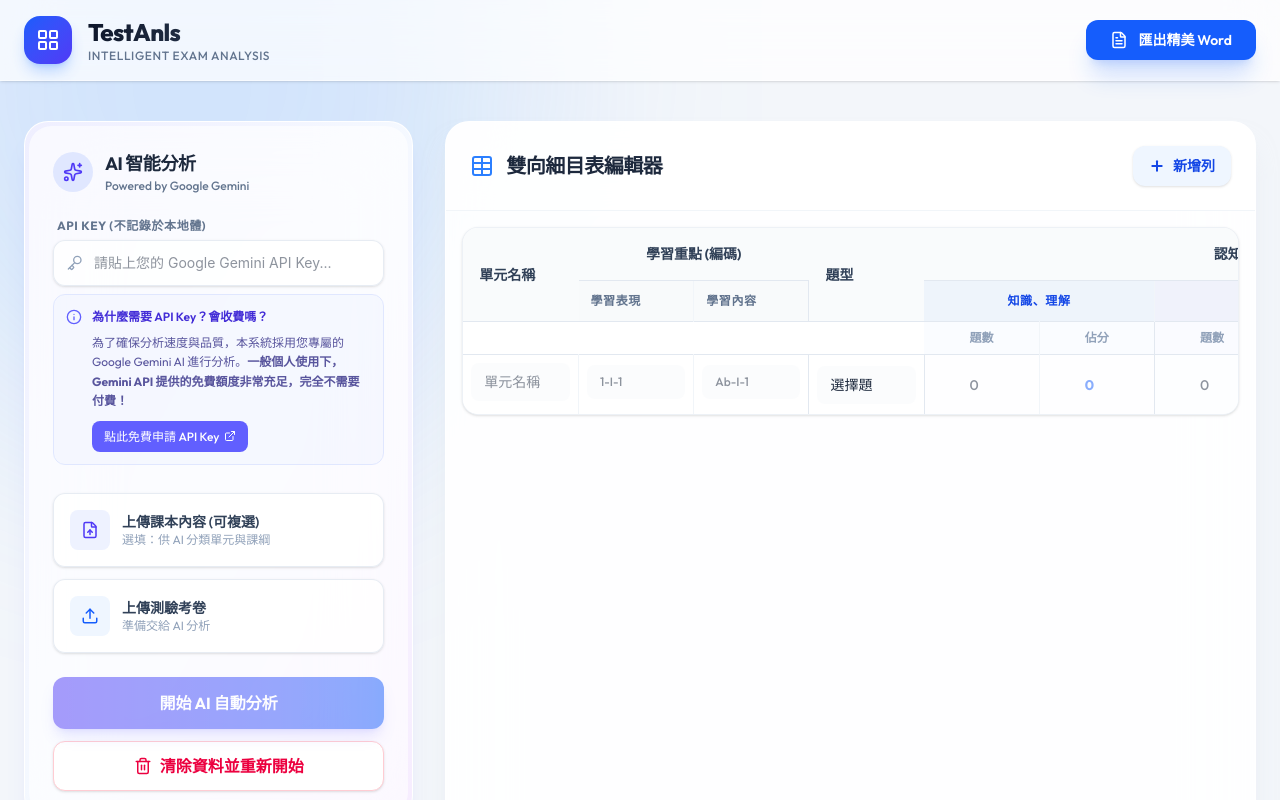
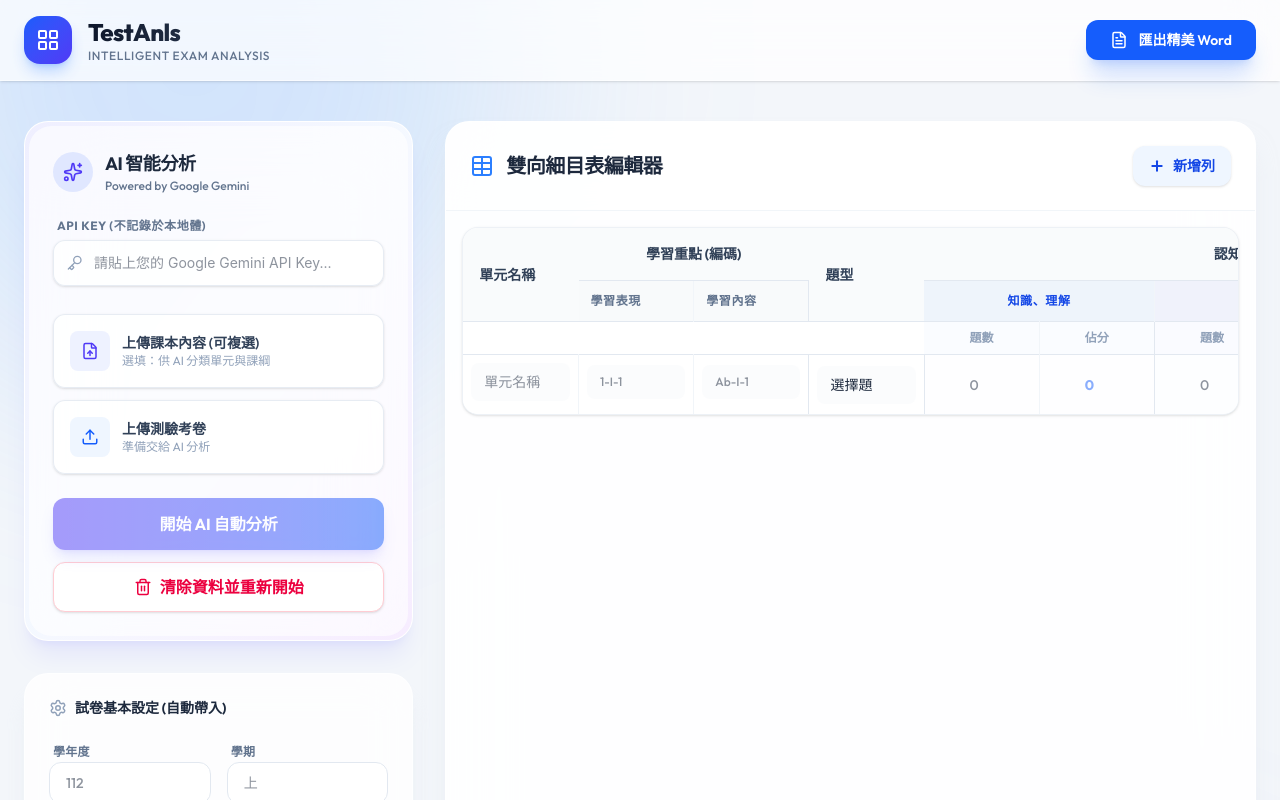
Before and after one commit to chy23/TestAnls, a React (Vite) app: page / in a window 1280 px wide. Shown: the top 800 px of the page. Built offline with nearby package versions, Linux system fonts and the light colour scheme.

Commit message:
Change API help box to show only on error

```diff
--- a/src/App.jsx
+++ b/src/App.jsx
@@ -36,6 +36,7 @@ export default function App() {
   const [isAnalyzing, setIsAnalyzing] = useState(false);
   const [syllabusFiles, setSyllabusFiles] = useState([]);
   const [testPaperFile, setTestPaperFile] = useState(null);
+  const [showApiHelp, setShowApiHelp] = useState(false);
 
   const handleReset = () => {
     if (window.confirm("確定要清除所有上傳檔案與表格資料嗎？")) {
@@ -75,6 +76,7 @@ export default function App() {
 
   const handleApiKeyChange = (e) => {
     setApiKey(e.target.value);
+    setShowApiHelp(false);
   };
 
   const handleBasicInfoChange = (e) => {
@@ -304,7 +306,12 @@ export default function App() {
   };
 
   const handleAIAnalysis = async () => {
-    if (!apiKey) { setError("請先輸入您的 Gemini API Key！"); setSuccessMsg(null); return; }
+    if (!apiKey) {
+      setError("請先填寫 API Key 才能進行自動分析！");
+      setShowApiHelp(true);
+      setSuccessMsg(null);
+      return;
+    }
     if (!testPaperFile) { setError("請上傳一份試卷檔案供 AI 進行分析！"); setSuccessMsg(null); return; }
 
     setIsAnalyzing(true); setError(null); setSuccessMsg(null);
@@ -479,7 +486,7 @@ export default function App() {
                         placeholder="請貼上您的 Google Gemini API Key..."
                       />
                     </div>
-                    {!apiKey && (
+                    {showApiHelp && (
                       <div className="mt-2 p-3 bg-indigo-50/50 border border-indigo-100 rounded-xl flex items-start gap-2.5 animate-in fade-in">
                         <Info size={16} className="text-indigo-500 shrink-0 mt-0.5" />
                         <div className="text-xs text-indigo-900/80 space-y-1.5 leading-relaxed">
```
